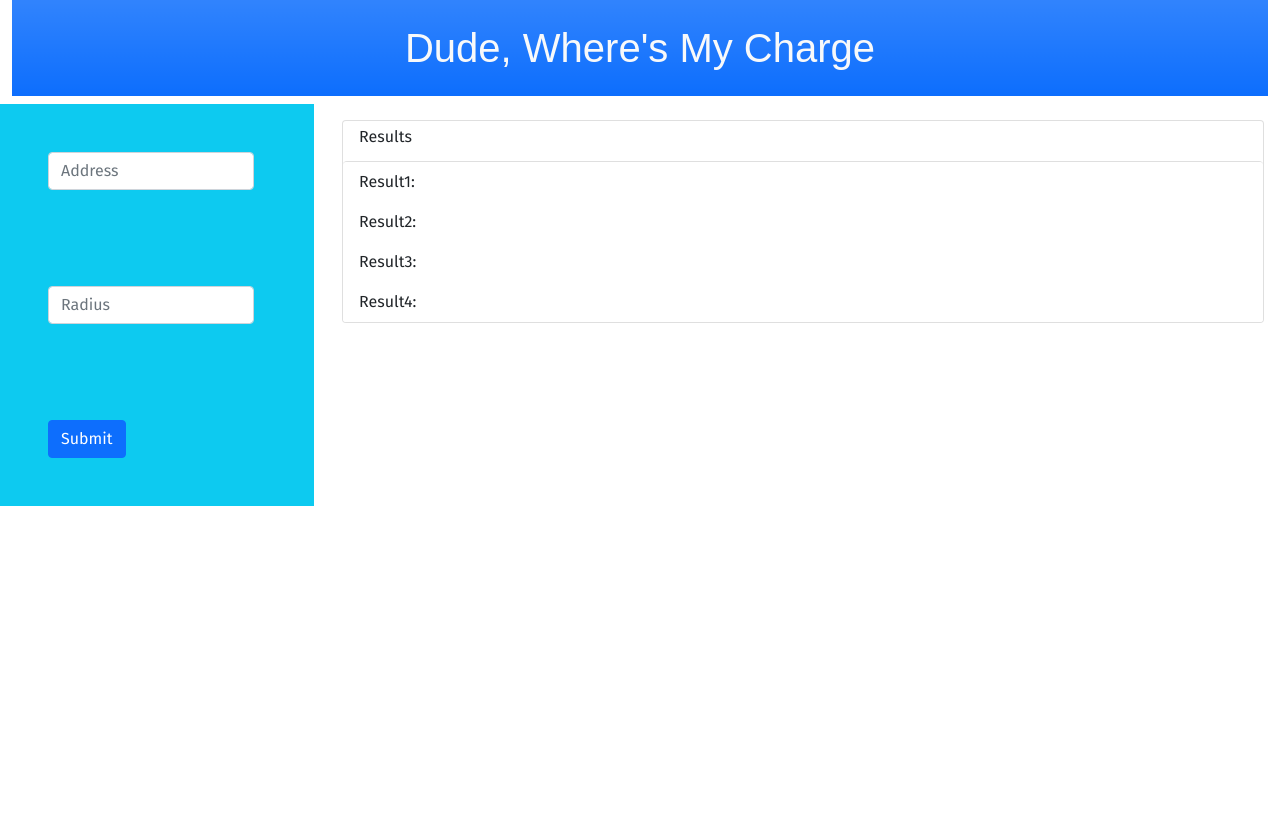
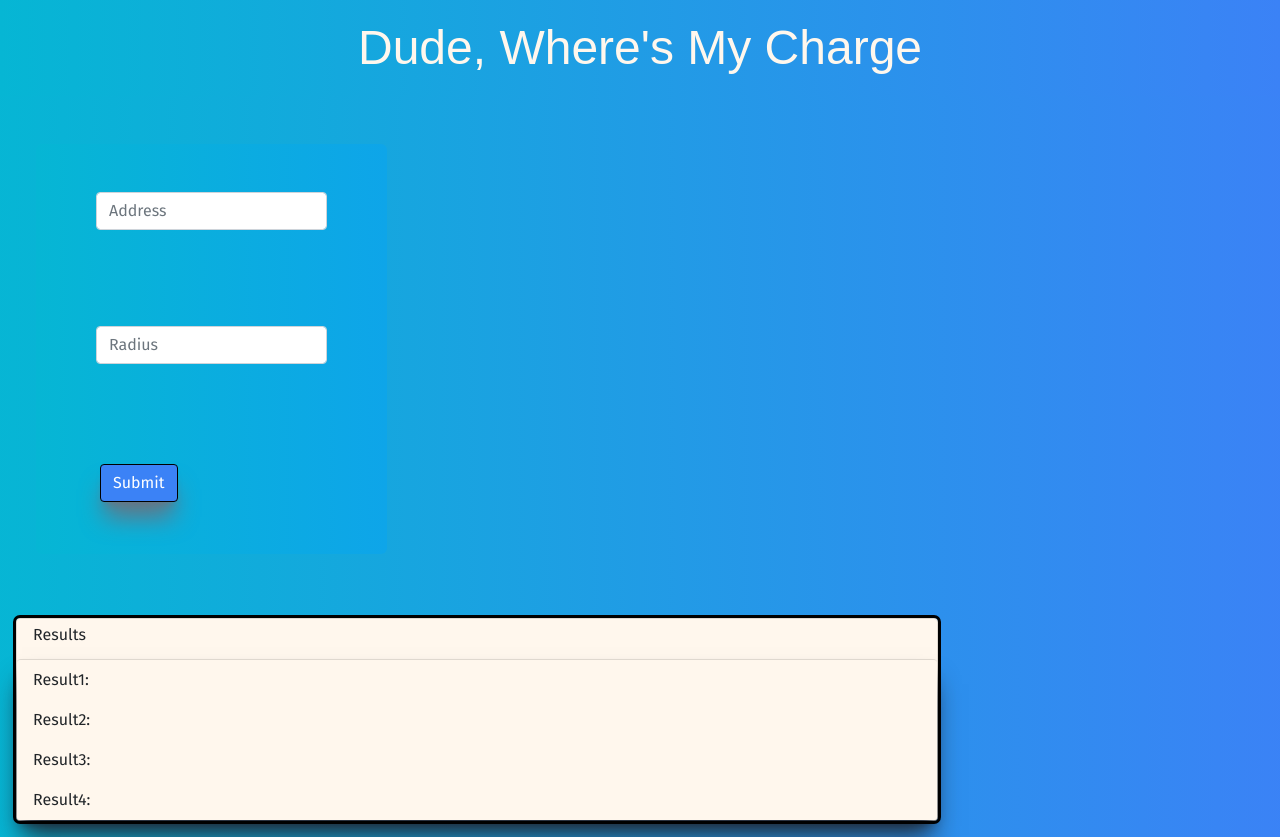
Before and after one commit to jshiffert/group10, a plain HTML site: page index.html in a window 1280 px wide. Before the commit the page ends 800 px from the top, so only its background shows below. Drawn offline with nearby package versions, Linux system fonts and the light colour scheme; a web font is replaced by a local one.

Commit message:
added styling using tailwind. I added borders and a shadow to the submit button and the class of borders for the results. I added color to each list item, the button, the search-panel, the main-window, and the body.

```diff
--- a/index.html
+++ b/index.html
@@ -9,33 +9,34 @@
     <link rel="preconnect" href="https://fonts.gstatic.com" crossorigin>
     <link href="https://fonts.googleapis.com/css2?family=Electrolize&family=Fira+Sans&display=swap" rel="stylesheet">
     <link rel="stylesheet" href="https://fonts.googleapis.com/css2?family=Material+Symbols+Outlined:opsz,wght,FILL,GRAD@20..48,100..700,0..1,-50..200" />
+    <script src="https://cdn.tailwindcss.com"></script>
     <link rel="stylesheet" href="./assets/style.css">
     <title>Dude, Where's My Charge</title>
 </head>
-<body>
-    <div class="container-fluid" id="header">
-        <h1 class="text-center bg-primary bg-gradient text-light p-4" >Dude, Where's My Charge</h1>
+<body class="bg-gradient-to-r from-cyan-500 to-blue-500">
+    <div class="container-fluid bg-gradient-to-r from-cyan-500 to-blue-500" id="header">
+        <h1 class="text-center text-5xl text-orange-50 p-4" >Dude, Where's My Charge</h1>
     </div>
-    <div class="row grid d-flex" id="main-window">
-        <div class="col-3 h-100 bg-info" id="search-panel">
-            <div class="input-group p-5">
+    <div class="row grid d-flex bg-gradient-to-r from-cyan-500 to-blue-500" id="main-window">
+        <div class="col-3 h-100  bg-gradient-to-r from-cyan-500 to-sky-500 shadow-gray-800  rounded-md m-5 w-auto shrink w-64" id="search-panel">
+            <div class="input-group p-5 shadow-gray-950">
                 <input id="address-input" type="text" class="form-control" placeholder="Address">
             </div>
             <div class="input-group p-5">
-                <input id="radius-input" type="text" class="form-control" placeholder="Radius">
+                <input id="radius-input " type="text" class="form-control" placeholder="Radius" >
             </div>
             <div class="p-5">
-                <button id="submit-btn" type="button" class="btn btn-primary">Submit</button>
+                <button id="submit-btn" type="button" class="btn bg-blue-500 shadow-gray-500 shadow-xl border-1 border-black text-white m-1 hover:bg-blue-400 ">Submit</button>
             </div>
         </div>
         <div class="col-9">
-            <div class="card m-3">
+            <div class="card m-3 outline outline-black bg-orange-50">
                 <div class="card-title px-3 py-1 title" id="city-title">Results</div>
-                <ul class="list-group">
-                    <li class="list-group-item px-3 border-0" id="today-symbol">Result1: </li>
-                    <li class="list-group-item px-3 border-0" id="today-temp">Result2: </li>
-                    <li class="list-group-item px-3 border-0" id="today-wind">Result3: </li>
-                    <li class="list-group-item px-3 border-0" id="today-humidity">Result4: </li>
+                <ul class="list-group shadow-gray-800 shadow-xl">
+                    <li class="list-group-item px-3 border-0 bg-orange-50" id="today-symbol">Result1: </li>
+                    <li class="list-group-item px-3 border-0 bg-orange-50" id="today-temp">Result2: </li>
+                    <li class="list-group-item px-3 border-0 bg-orange-50" id="today-wind">Result3: </li>
+                    <li class="list-group-item px-3 border-0 bg-orange-50" id="today-humidity">Result4: </li>
                 </ul>
             </div>
         </div>
@@ -44,4 +45,5 @@
 </body>
 <script src="https://code.jquery.com/jquery-1.12.4.js"></script>
 <script src="./assets/script.js"></script>
+
 </html>
```
